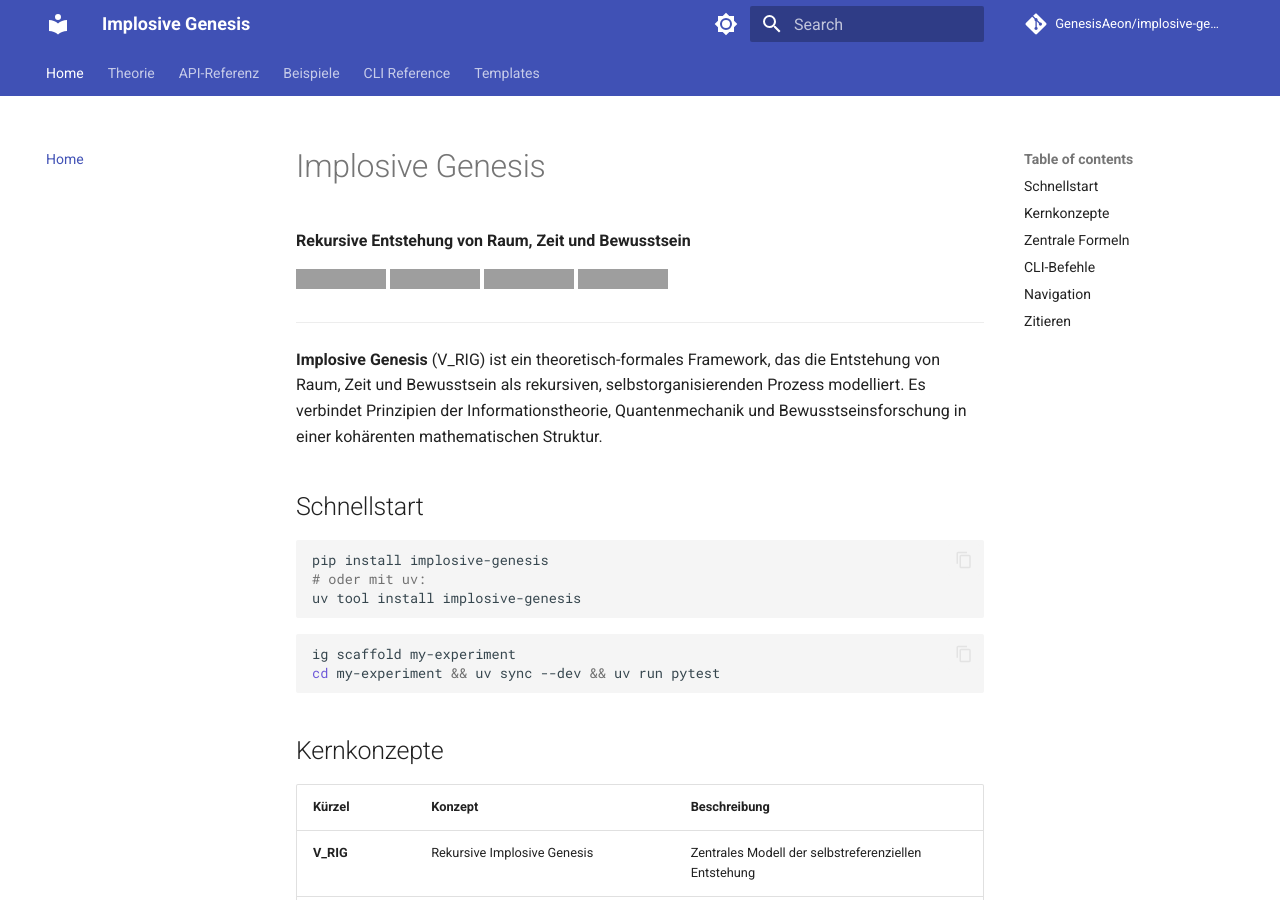
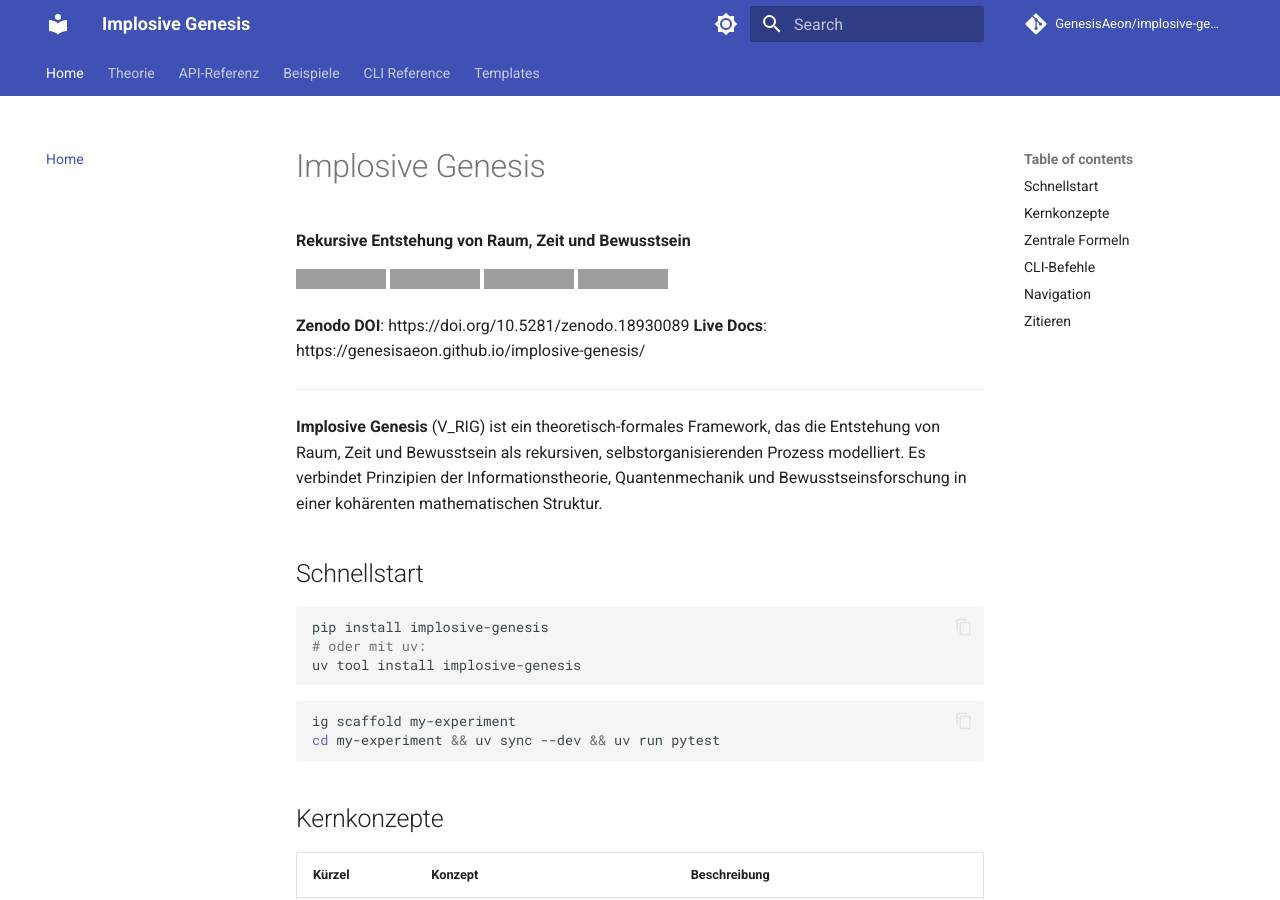
Before and after one commit to GenesisAeon/implosive-genesis, an MkDocs documentation site: the page built from docs/index.md, in a window 1280 px wide and 900 px high, cut to the strip 0-900 px from the top of the window. Built offline with MkDocs 1.6.1 and Material for MkDocs 9.7.7, drawn with Linux system fonts in a browser that asks for light colours; comment, search, counter and statistics services are not loaded; grey boxes are pictures that could not be loaded.

Commit message:
docs: real DOI + MkDocs-Link in v0.1.0
Replace placeholder zenodo.XXXXXXX with real DOI 10.5281/zenodo.18930089
in README.md and docs/index.md. Add live documentation links.

https://claude.ai/code/session_012EWm14qhKYNhiZJrFs16um

```diff
--- a/docs/index.md
+++ b/docs/index.md
@@ -5,7 +5,10 @@
 [![CI](https://github.com/GenesisAeon/implosive-genesis/actions/workflows/ci.yml/badge.svg)](https://github.com/GenesisAeon/implosive-genesis/actions/workflows/ci.yml)
 [![Python 3.11+](https://img.shields.io/badge/python-3.11%2B-blue)](https://www.python.org)
 [![License: MIT](https://img.shields.io/badge/License-MIT-green.svg)](https://github.com/GenesisAeon/implosive-genesis/blob/main/LICENSE)
-[![DOI](https://zenodo.org/badge/DOI/10.5281/zenodo.XXXXXXX.svg)](https://doi.org/10.5281/zenodo.XXXXXXX)
+[![DOI](https://zenodo.org/badge/DOI/10.5281/zenodo.18930089.svg)](https://doi.org/10.5281/zenodo.18930089)
+
+**Zenodo DOI**: https://doi.org/10.5281/zenodo.18930089
+**Live Docs**: https://genesisaeon.github.io/implosive-genesis/
 
 ---
 
```
Also changed, not shown: README.md (+4 -1 lines).
